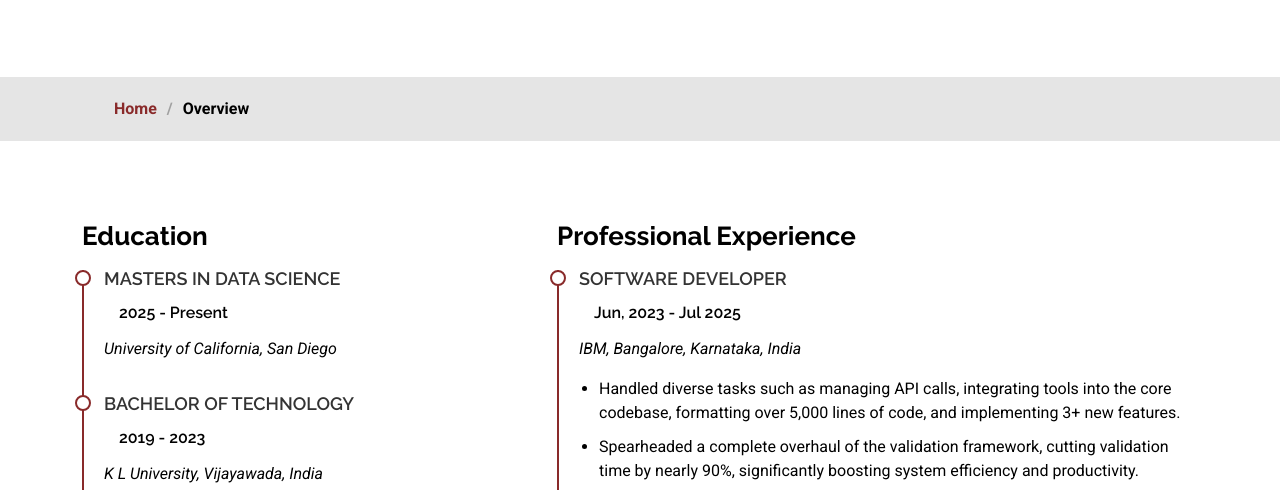
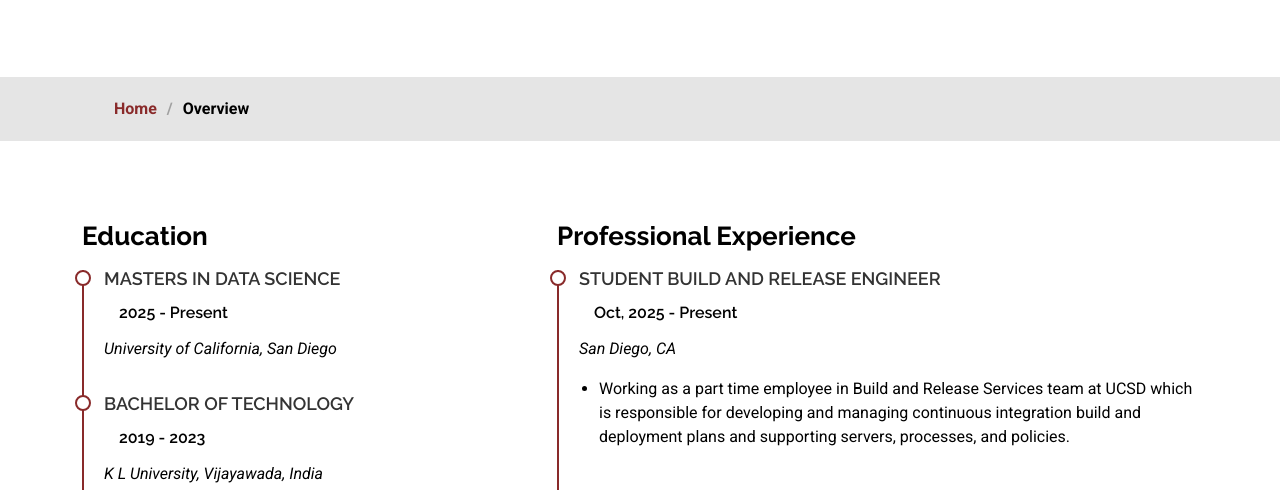
Before and after one commit to priyanka-nidadavolu/portfolio, a plain HTML site: page overview.html in a window 1280 px wide. Shown: the part 266-756 px from the top of the page. Drawn offline with Linux system fonts and the light colour scheme.

Commit message:
added new exp

```diff
--- a/overview.html
+++ b/overview.html
@@ -140,6 +140,17 @@
           <div class="col-lg-7" data-aos="fade-up" data-aos-delay="200">
             <h3 class="resume-title">Professional Experience</h3>
             <div class="resume-item">
+              <h4>Student Build and Release Engineer</h4>
+              <h5>Oct, 2025 - Present</h5>
+              <p><em>San Diego, CA </em></p>
+              <ul>
+                <li>Working as a part time employee in Build and Release Services team at UCSD which is responsible for developing and
+managing continuous integration build and deployment plans and supporting servers, processes, and policies.</li>
+              </ul>
+            </div>
+
+
+            <div class="resume-item">
               <h4>Software Developer</h4>
               <h5>Jun, 2023 - Jul 2025</h5>
               <p><em>IBM, Bangalore, Karnataka, India </em></p>
```
Also changed, not shown: 2 other files.
